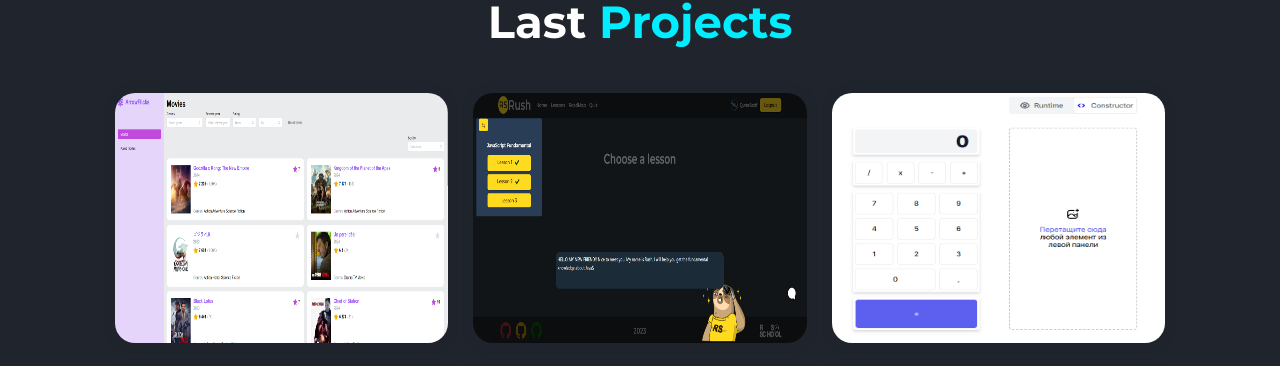
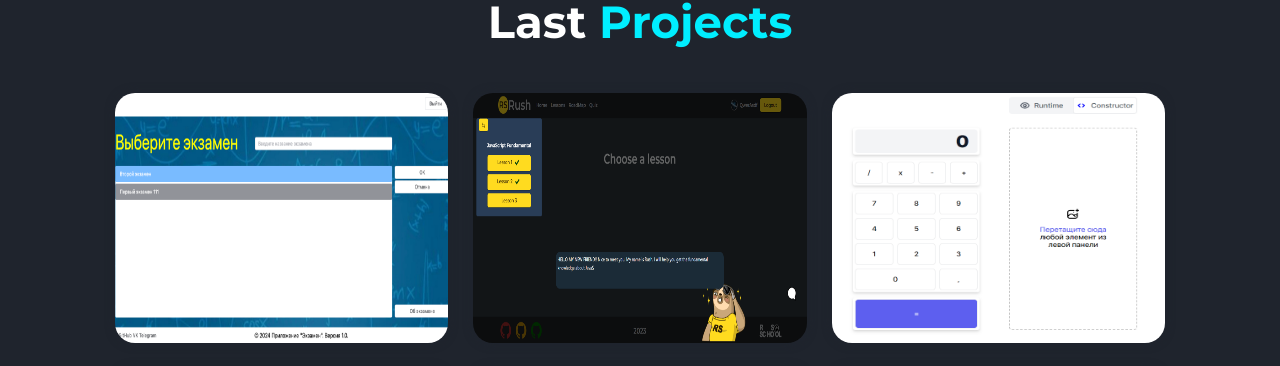
Before and after one commit to AlexeiTim/portfolio, a React (Vite) app: page /projects in a window 1280 px wide. Shown: the part 110-476 px from the top of the page. Built offline with nearby package versions, Linux system fonts and the light colour scheme.

Commit message:
добавил проект экзамен. Убрал проект на реакте сфильмами

```diff
--- a/src/constants/images.ts
+++ b/src/constants/images.ts
@@ -13,7 +13,8 @@ import certif3 from "../assets/cerf3.png";
 import vueCertificate from "../assets/vue-certificate.jpg";
 import djangoCertificate from "../assets/django-certeficate.jpg";
 import lead from "../assets/lead.png";
-import react_summer from '../assets/react-summer.png'
+import react_summer from "../assets/react-summer.png";
+import vue_examen from "../assets/vue-examen.png";
 
 export const photo1 = photoOne;
 export const photo2 = photoTwo;
@@ -30,4 +31,5 @@ export const CERTIFICATE_MAIN_COURSE = certif3;
 export const CERTIFICATE_VUE_COURSE = vueCertificate;
 export const CERTIFICATE_DJANGO_COURSE = djangoCertificate;
 export const TEST_VUE_TASK_LEAD = lead;
-export const REACT_SUMMER = react_summer
+export const REACT_SUMMER = react_summer;
+export const VUE_EKZAMEN = vue_examen;
--- a/src/data/projects.ts
+++ b/src/data/projects.ts
@@ -6,18 +6,26 @@ import {
   SONG_BIRDS,
   TEST_VUE_TASK_LEAD,
   TRAVEL_LANDING,
-  REACT_SUMMER
+  REACT_SUMMER,
+  VUE_EKZAMEN,
 } from "../constants/images";
 import { Project } from "../types/Project";
 
 export const projects: Project[] = [
   {
-    id: 8,
-    title: 'REACT-TEST-APP',
-    description: "Client(React) + Proxy server(express). Work only with VPN.",
-    link: 'https://react-test-app-plum.vercel.app/movies',
-    image: REACT_SUMMER,
+    id: 9,
+    title: "VUE-EKZAMEN",
+    description: "Frontend(Vue) + Backend(Django)",
+    link: "https://subway-ekzamen-frontend.vercel.app",
+    image: VUE_EKZAMEN,
   },
+  // {
+  //   id: 8,
+  //   title: "REACT-TEST-APP",
+  //   description: "Client(React) + Proxy server(express). Work only with VPN.",
+  //   link: "https://react-test-app-plum.vercel.app/movies",
+  //   image: REACT_SUMMER,
+  // },
   {
     id: 1,
     title: "RS-RUSH",
```
Also changed, not shown: src/assets/vue-examen.png (added).
